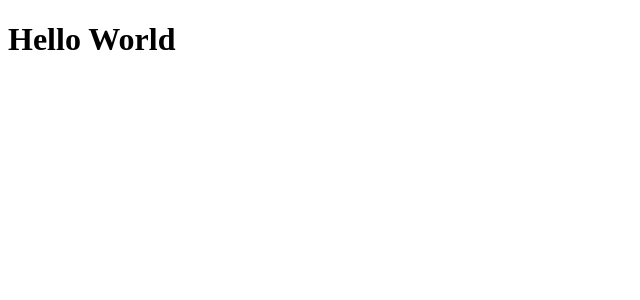
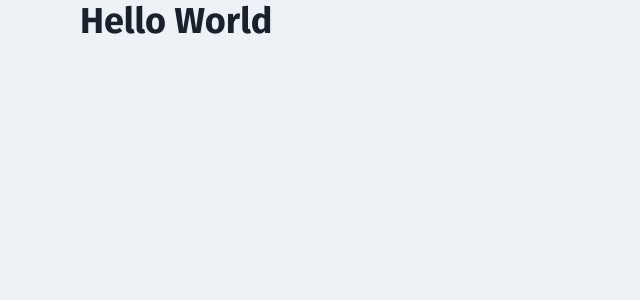
Before and after one commit to devsp-estudos/calindra-desafios-frontend, a Next.js app: page / in a window 1280 px wide. Shown: the top 300 px of the page, without its empty margins (0-640 px from the left). Built offline with nearby package versions, Linux system fonts and the light colour scheme.

Commit message:
chore: add chakra-ui

```diff
--- a/package.json
+++ b/package.json
@@ -9,6 +9,10 @@
     "lint": "next lint"
   },
   "dependencies": {
+    "@chakra-ui/react": "^1.6.5",
+    "@emotion/react": "^11",
+    "@emotion/styled": "^11",
+    "framer-motion": "^4",
     "next": "11.0.1",
     "react": "17.0.2",
     "react-dom": "17.0.2"
--- a/src/pages/_app.tsx
+++ b/src/pages/_app.tsx
@@ -1,19 +1,23 @@
 import type { AppProps } from 'next/app'
 import Head from 'next/head'
+import { Box, ChakraProvider } from '@chakra-ui/react'
 
+import { theme } from '../styles/theme'
 import '../styles/scrollbar.css'
 
 function MyApp({ Component, pageProps }: AppProps) {
   return (
-    <>
+    <ChakraProvider theme={theme}>
       <Head>
         <title>Calindra Desafios</title>
         <meta name="description" content="Desafio Tech Frontend" />
         <link rel="icon" href="/favicon.ico" />
       </Head>
 
-      <Component {...pageProps} />
-    </>
+      <Box maxW="1168px" mx="auto" px={6}>
+        <Component {...pageProps} />
+      </Box>
+    </ChakraProvider>
   )
 }
 
--- a/src/pages/index.tsx
+++ b/src/pages/index.tsx
@@ -1,5 +1,7 @@
+import { Heading } from '@chakra-ui/react'
+
 export default function Home() {
   return (
-    <h1>Hello World</h1>
+    <Heading>Hello World</Heading>
   )
 }
--- /dev/null
+++ b/src/styles/theme.ts
@@ -0,0 +1,18 @@
+import { extendTheme } from '@chakra-ui/react'
+
+export const theme = extendTheme({
+  styles: {
+    global: {
+      body: {
+        bg: 'gray.100',
+        color: 'gray.800',
+      },
+    },
+  },
+  fonts: {
+    body: '"Fira Sans", sans-serif',
+    heading: '"Fira Sans", sans-serif',
+  },
+  colors: {
+  },
+})
```
Also changed, not shown: 1 other file (tests, documents, lock files or other folders).
